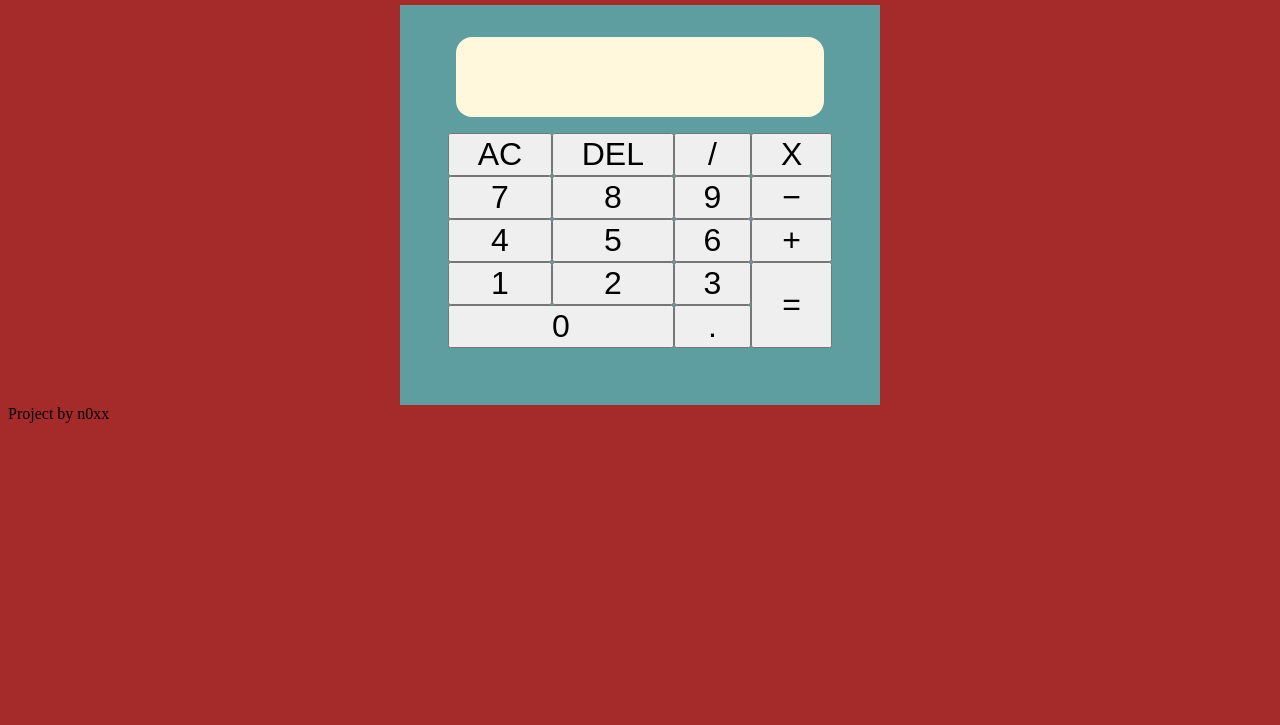
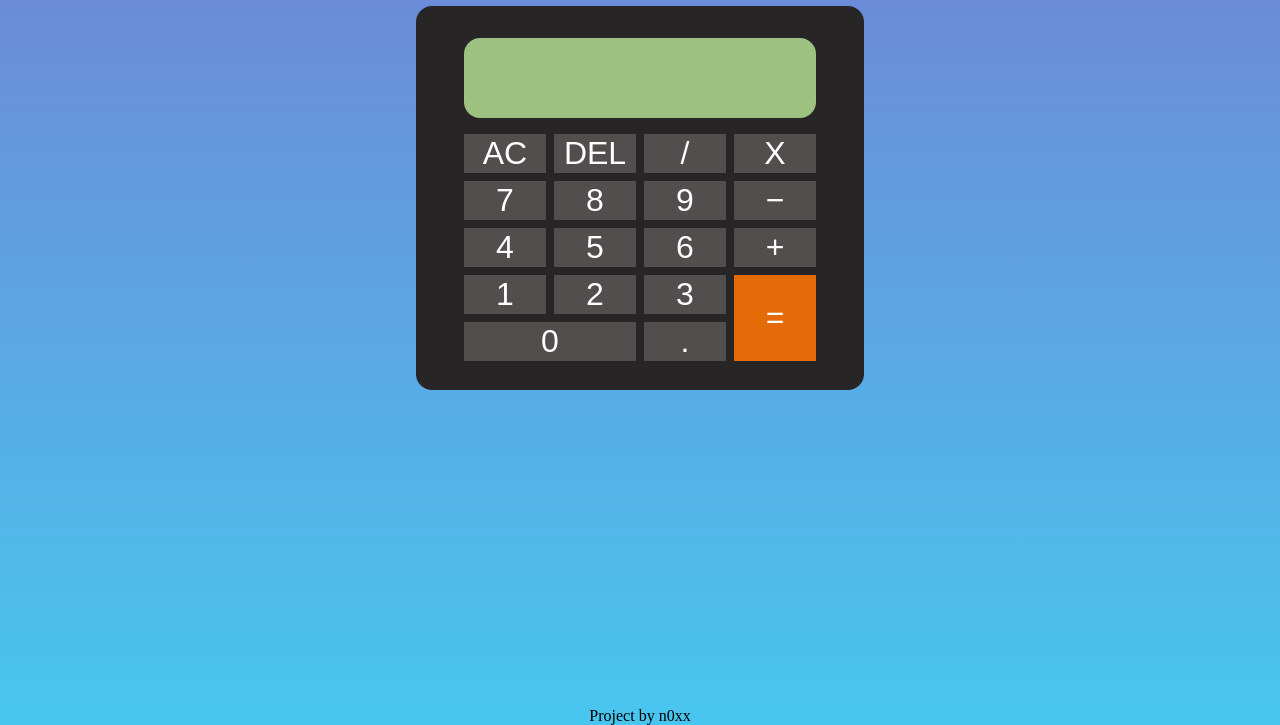
Before and after one commit to noxx896/calculator, a plain HTML site: page index.html in a window 1280 px wide. Shown: the part 75-800 px from the top of the page. Drawn offline with Linux system fonts and the light colour scheme.

Commit message:
Gave new style to the entire calculator

```diff
--- a/style.css
+++ b/style.css
@@ -1,14 +1,41 @@
+html {
+    margin: 0px;
+   min-height: 100%;
+   width: 100%;
+}
+h1 {
+    text-align: center;
+    font-family: "Lucida Console", Monaco, monospace;
+    color: #ffffff;
+}
 body {
-    background-color: brown;
+    margin: 0px;
+   min-height: 100%;
+   width: 100%;
+    background-image: linear-gradient(to top, #48c6ef 0%, #6f86d6 100%);
 }
 
 button {
     font-size: 2rem;
+    min-width: 5rem;
+    background-color: #524e4e;
+    color: #ffffff;
+    border: none;
+    transition-duration: 0.4s;
+}
+footer {
+    position: absolute;
+    bottom: 0;
+    width: 100%;
+    text-align: center;
 }
 #buttons {
     display: grid;
     grid-template-columns: auto auto auto auto;
+    grid-template-rows: auto;
     padding: 1rem;
+    background-color: #272525;
+    grid-gap: 0.5rem;
 }
 
 #zero {
@@ -18,23 +45,48 @@ button {
 
 #equal {
     grid-column: 4;
-    grid-row: 4 / span 5;
+    grid-row: 4 / span 2;
+    background-color: rgb(228, 107, 8);
+    transition-duration: 0.4s;
 }
 
 #container {
-    height: 25rem;
-    width: 30rem;
-    background-color: cadetblue;
+    height: 24rem;
+    width: 28rem;
+    border-radius: 1rem;
+    background-color: #272525;
     padding: 2rem;
     margin: auto;
 }
 
 #screen {
-    height: 5rem;
-    width: 23rem;
-    background-color: cornsilk;
-    border-radius: 1rem;
+    height: 2.5rem;
+    width: 22rem;
+    background-color: #9cc180;
+    border-radius: 1rem 1rem 0rem 0rem;
     margin: auto;
+    padding: 0.5rem;
+    font-size: 1.5rem;
+    font-family: "Bank Gothic", "Futura", "Arial";
+}
+#screen2 {
+    height: 2.5rem;
+    width: 22rem;
+    background-color: #9cc180;
+    border-radius: 0rem 0rem 1rem 1rem;
+    margin: auto;
+    text-align: right;
+    padding-bottom: 1rem;
+    padding-right: 1rem;
+    font-size: 1.5rem;
+    font-family: "Bank Gothic", "Futura", "Arial";
+}
+
+button:hover {
+    background-color: rgb(138, 136, 136);
+}
+#equal:hover {
+    background-color: rgb(228, 135, 59);
 }
 
 * {
```
